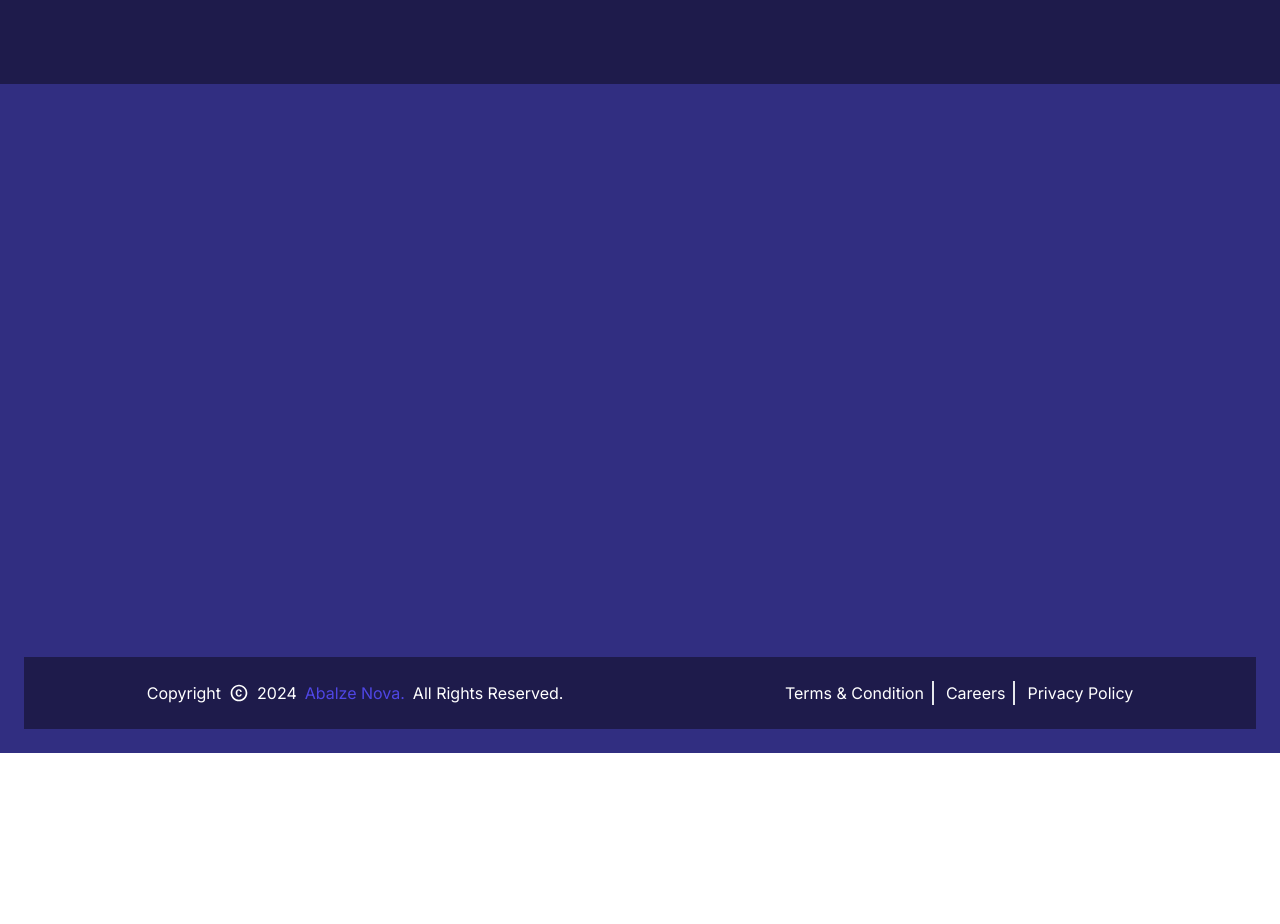
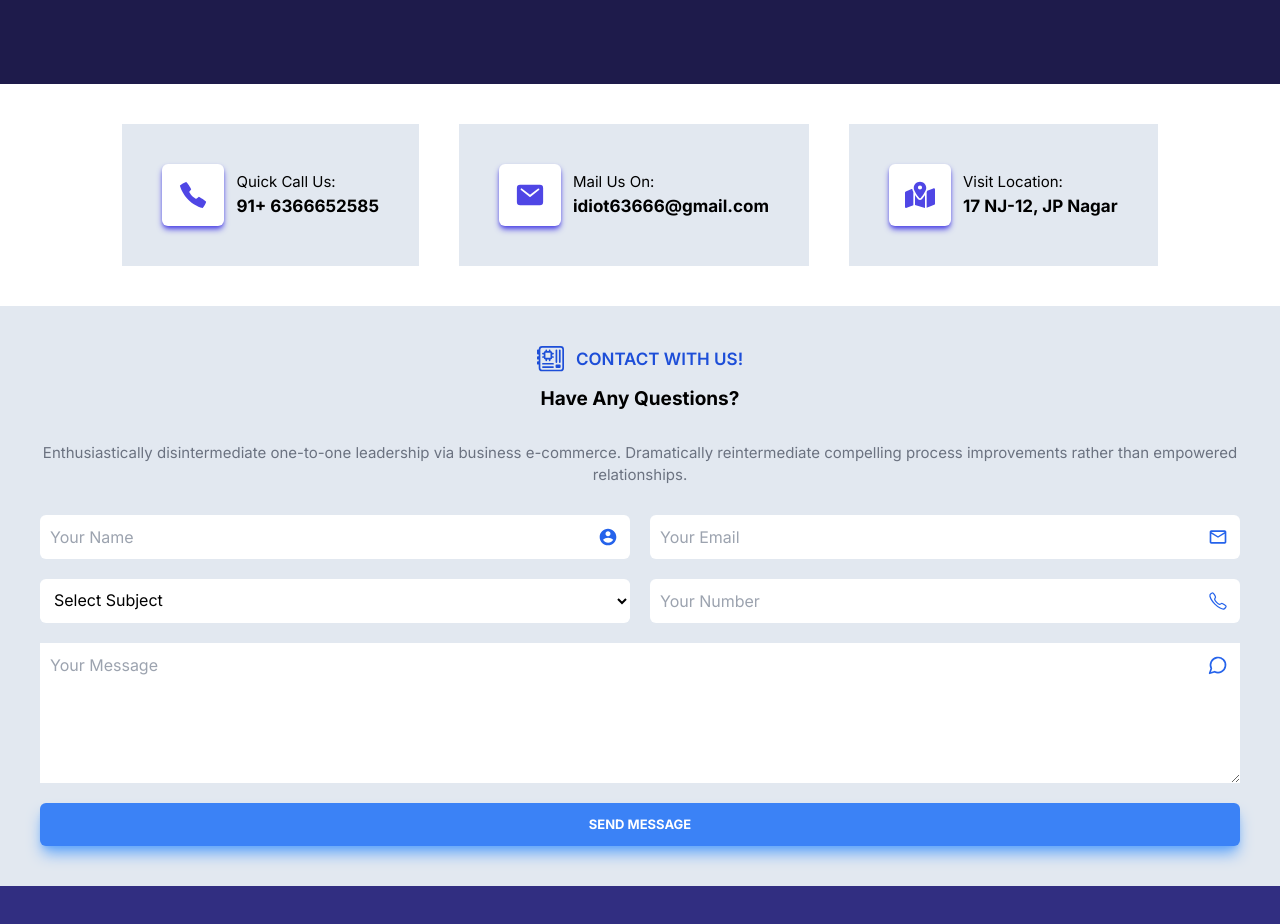
Before and after one commit to The-Abhishek1/WebTech, a Next.js app: page /contact in a window 1280 px wide. Shown: the part 360-1284 px from the top of the page. Before the commit the page ends 1113 px from the top, so only its background shows below. Built offline with nearby package versions, Linux system fonts and the light colour scheme.

Commit message:
Enhanced Contact page

```diff
--- /dev/null
+++ b/app/contact/(contactComponents)/ContactLinks.jsx
@@ -0,0 +1,44 @@
+import React from "react";
+import { FaMapLocationDot, FaLocationDot } from "react-icons/fa6";
+import { IoCallSharp, IoMail } from "react-icons/io5";
+
+//Main Function
+export default function ContactLinks() {
+  return (
+    <div className="p-10 flex mlg:flex-col gap-10  justify-center">
+      <div className="flex flex-row items-center gap-3  bg-slate-200 p-10">
+        <div className="bg-white p-4 mlg:p-2 text-indigo-600 rounded-md shadow-md shadow-indigo-600 cursor-pointer">
+          <IoCallSharp size={30} />
+        </div>
+        <div>
+          <h4 className="text-[15px] mlg:text-[13px]">Quick Call Us:</h4>
+          <h2 className="text-[17px] font-bold mlg:text-[14px]">
+            91+ 6366652585
+          </h2>
+        </div>
+      </div>
+      <div className="flex flex-row items-center gap-3  bg-slate-200 p-10">
+        <div className="bg-white p-4 mlg:p-2 text-indigo-600 rounded-md shadow-md shadow-indigo-600 cursor-pointer">
+          <IoMail size={30} />
+        </div>
+        <div>
+          <h4 className="text-[15px] mlg:text-[13px]">Mail Us On:</h4>
+          <h2 className="text-[17px] font-bold mlg:text-[14px]">
+            idiot63666@gmail.com
+          </h2>
+        </div>
+      </div>
+      <div className="flex flex-row items-center gap-3  bg-slate-200 p-10">
+        <div className="bg-white p-4 mlg:p-2 text-indigo-600 rounded-md shadow-md shadow-indigo-600 cursor-pointer">
+          <FaMapLocationDot size={30} />
+        </div>
+        <div>
+          <h4 className="text-[15px] mlg:text-[13px]">Visit Location:</h4>
+          <h2 className="text-[17px] font-bold mlg:text-[14px]">
+            17 NJ-12, JP Nagar
+          </h2>
+        </div>
+      </div>
+    </div>
+  );
+}
--- /dev/null
+++ b/app/contact/(contactComponents)/MessagePage.jsx
@@ -0,0 +1,108 @@
+"use client";
+
+import React from "react";
+import { BsMotherboard } from "react-icons/bs";
+import { FaArrowRightLong } from "react-icons/fa6";
+import { RiAccountCircleFill } from "react-icons/ri";
+import { MdOutlineMailOutline } from "react-icons/md";
+import { IoCallOutline } from "react-icons/io5";
+import { LuMessageCircle } from "react-icons/lu";
+
+//Main Function
+export default function MessagePage() {
+  return (
+    <div className="bg-slate-200 p-10 flex flex-col gap-7">
+      <div className="flex flex-col gap-3 items-center">
+        <div className="flex  text-blue-700 items-center justify-center gap-3">
+          <BsMotherboard size={27} />
+          <h1 className="uppercase font-semibold text-blue-700 text-[17px]">
+            Contact With US!
+          </h1>
+        </div>
+        <h1 className="font-bold text-[19px]">Have Any Questions?</h1>
+      </div>
+      <div className="text-center text-gray-500 text-[15px]">
+        Enthusiastically disintermediate one-to-one leadership via business
+        e-commerce. Dramatically reintermediate compelling process improvements
+        rather than empowered relationships.
+      </div>
+      <div className="sm:grid  grid-cols-2 gap-5 flex flex-col">
+        <div className=" rounded-md flex relative items-center justify-center">
+          <input
+            className="p-2.5 rounded-md w-full"
+            type="text"
+            name="name"
+            placeholder="Your Name"
+          />
+          <RiAccountCircleFill
+            size={20}
+            className="absolute text-blue-600 right-3"
+          />
+        </div>
+        <div className=" rounded-md flex relative items-center justify-center">
+          <input
+            className="p-2.5 rounded-md w-full"
+            type="email"
+            name="email"
+            placeholder="Your Email"
+          />
+          <MdOutlineMailOutline
+            size={20}
+            className="absolute text-blue-600 right-3"
+          />
+        </div>
+        <div className=" rounded-md flex bg-white relative items-center justify-center">
+          <select
+            name="service"
+            id=""
+            className="p-2.5 pr-4 bg-white rounded-md w-full cursor-pointer"
+          >
+            <option value="" className="text-gray-300">
+              Select Subject
+            </option>
+            <option value="Web Development">Web Development</option>
+            <option value="Digital Marketing">Digital Marketing</option>
+            <option value="UI/UX Designing">UI/UX Designing</option>
+            <option value="Business Analysis">Business Analysis</option>
+            <option value="App Development">App Development</option>
+          </select>
+        </div>
+        <div className=" rounded-md flex relative items-center justify-center">
+          <input
+            className="p-2.5 rounded-md w-full"
+            type="tel"
+            name="number"
+            placeholder="Your Number"
+          />
+          <IoCallOutline
+            size={20}
+            className="absolute text-blue-600 right-3 "
+          />
+        </div>
+        <div className="col-span-2 rounded-md flex relative  justify-center">
+          <textarea
+            name="message"
+            id=""
+            rows={5}
+            className="w-full p-2.5"
+            placeholder="Your Message"
+          ></textarea>
+          <LuMessageCircle
+            size={20}
+            className="absolute text-blue-600 right-3 top-3"
+          />
+        </div>
+        <div
+          onClick={() => {
+            console.log("Clicked");
+          }}
+          className="p-3  self-center sm:col-span-2 w-full cursor-pointer shadow-lg shadow-blue-400 rounded-md flex flex-row items-center justify-center gap-4 bg-blue-500 text-white "
+        >
+          <button className="uppercase font-bold text-[13px]">
+            Send Message
+          </button>
+        </div>
+      </div>
+    </div>
+  );
+}
--- a/app/contact/page.jsx
+++ b/app/contact/page.jsx
@@ -1,11 +1,16 @@
 import React from "react";
 import Footer from "../Components/Footer";
-import ContactFirstSlide from "./(contactComponents)/contactFirstSlide";
+import ContactFirstSlide from "./(contactComponents)/ContactFirstSlide";
+import ContactLinks from "./(contactComponents)/ContactLinks";
+import MessagePage from "./(contactComponents)/MessagePage";
 
+//Main Function
 export default function page() {
   return (
     <>
       <ContactFirstSlide />
+      <ContactLinks />
+      <MessagePage />
       <Footer />
     </>
   );
```
